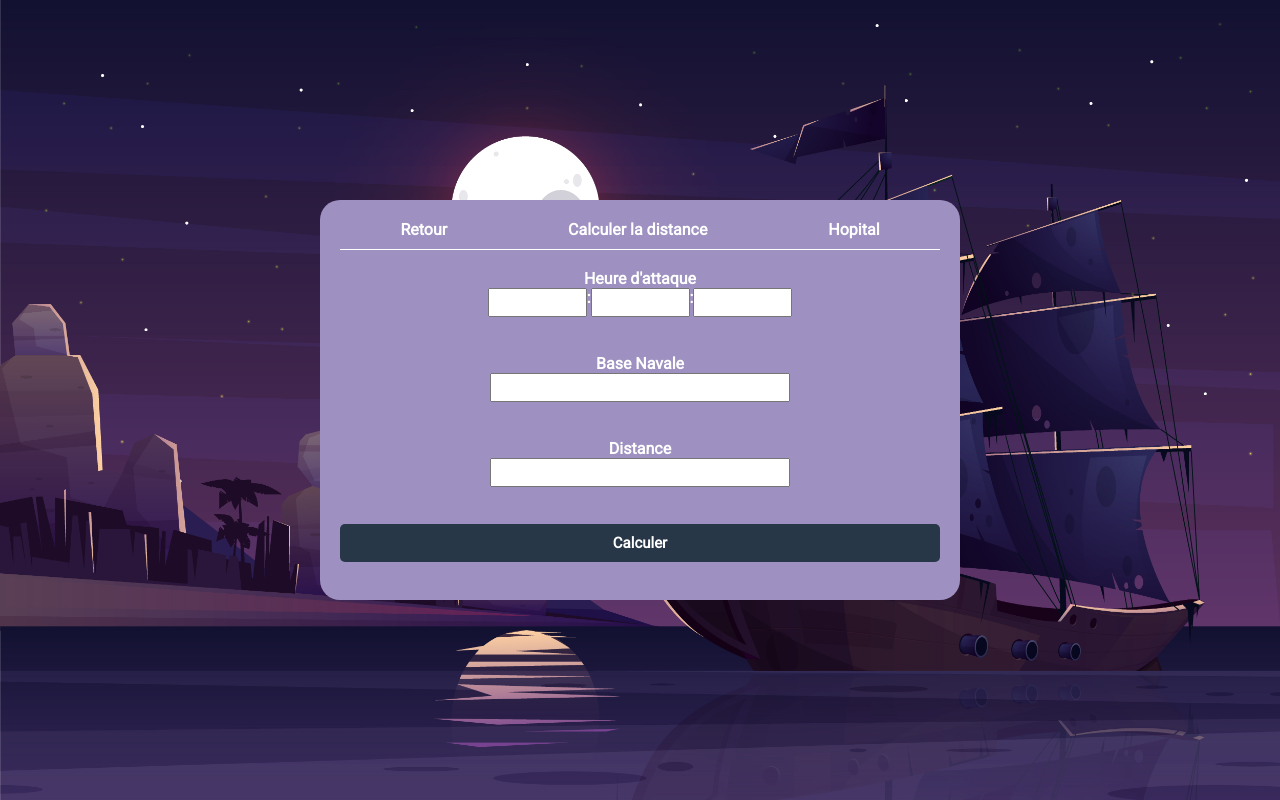
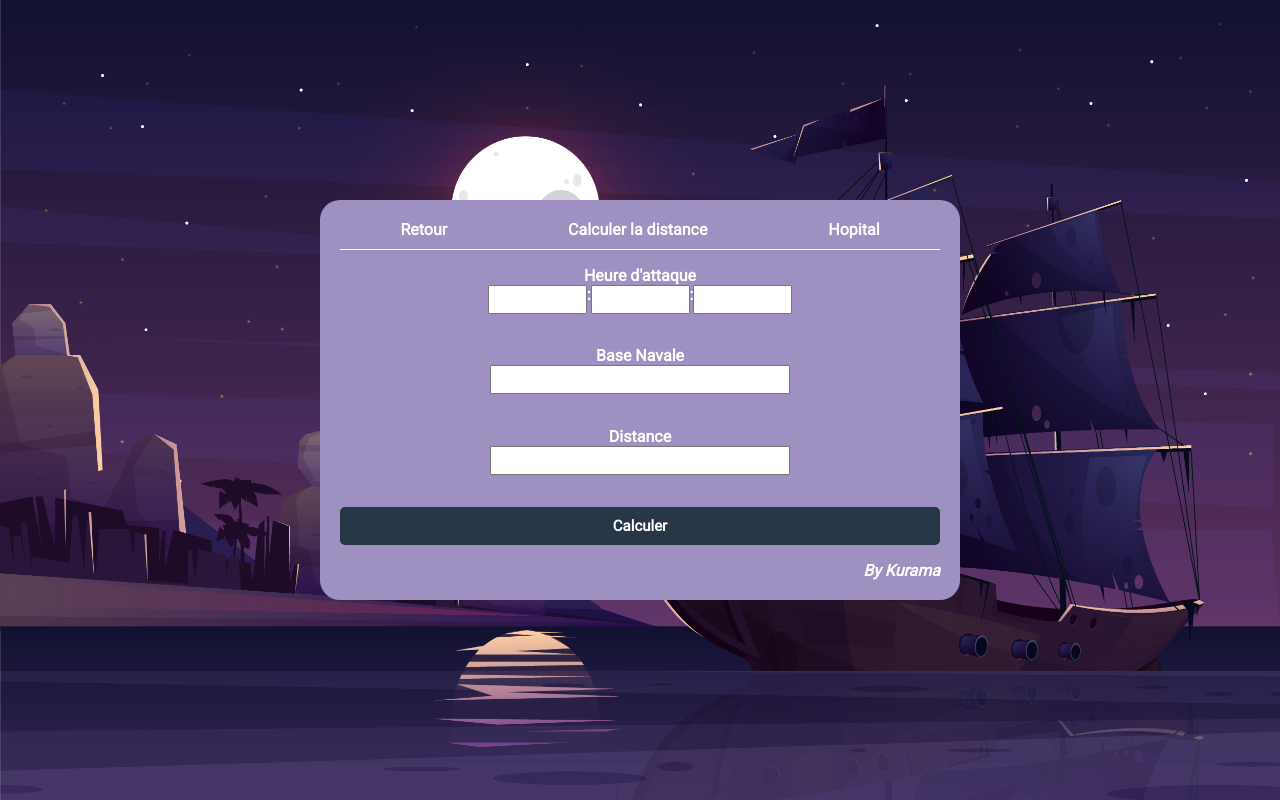
Before and after one commit to D-D-f/Application-de-calcul, a React (Vite) app: page / in a window 1280 px wide. Built offline with nearby package versions, Linux system fonts and the light colour scheme.

Commit message:
add name

```diff
--- a/src/Pages/Accueil/Home.css
+++ b/src/Pages/Accueil/Home.css
@@ -29,6 +29,11 @@
   width: 100%;
 }
 
+.name {
+  font-style: italic;
+  text-align: end;
+}
+
 @media screen and (max-width: 1000px) {
   .home {
     width: 90%;
--- a/src/Pages/Accueil/Home.jsx
+++ b/src/Pages/Accueil/Home.jsx
@@ -11,6 +11,8 @@ const Home = () => {
     <div className="home">
         <Navigation />
       <Path />
+
+        <p className="name">By Kurama</p>
     </div>
   );
 };
```
